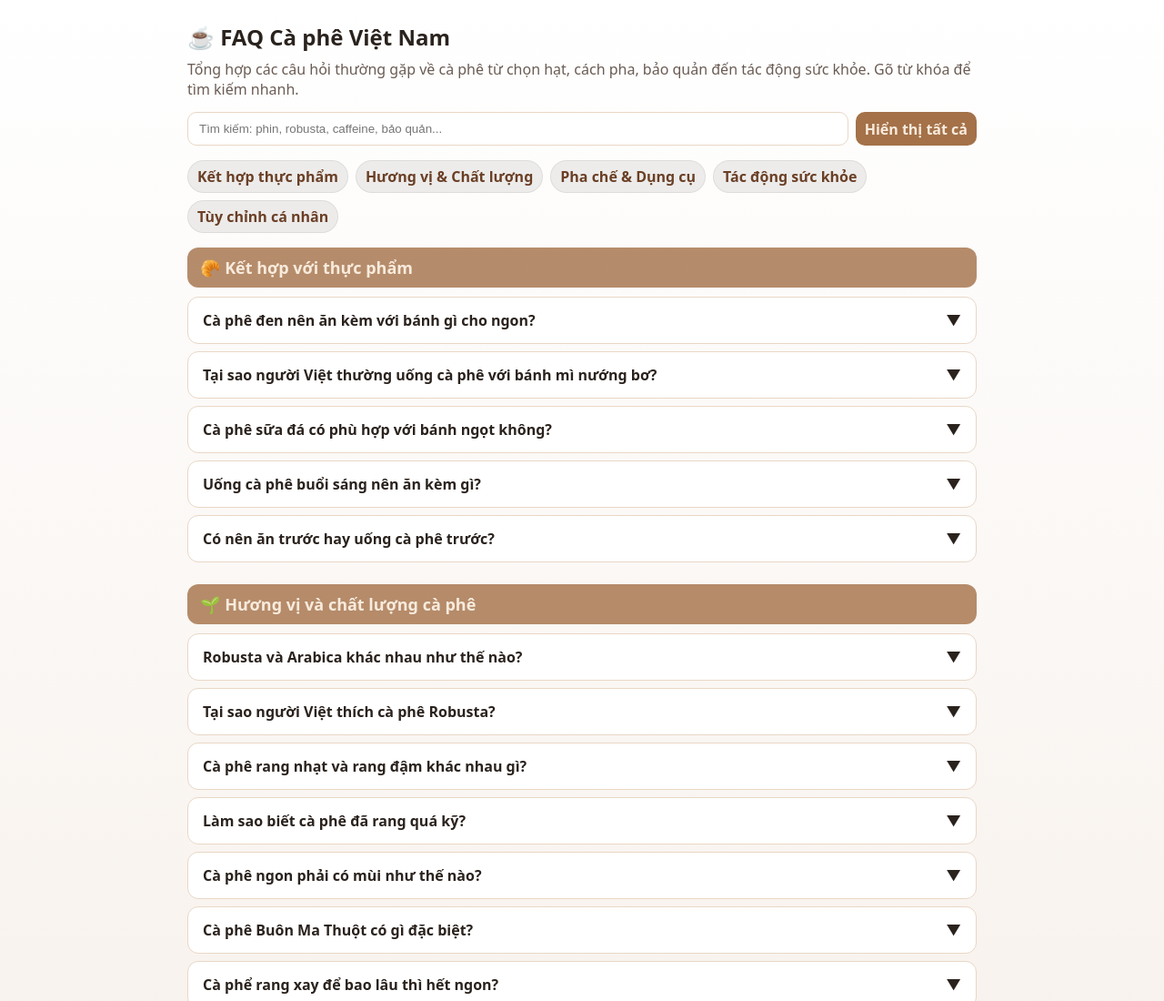
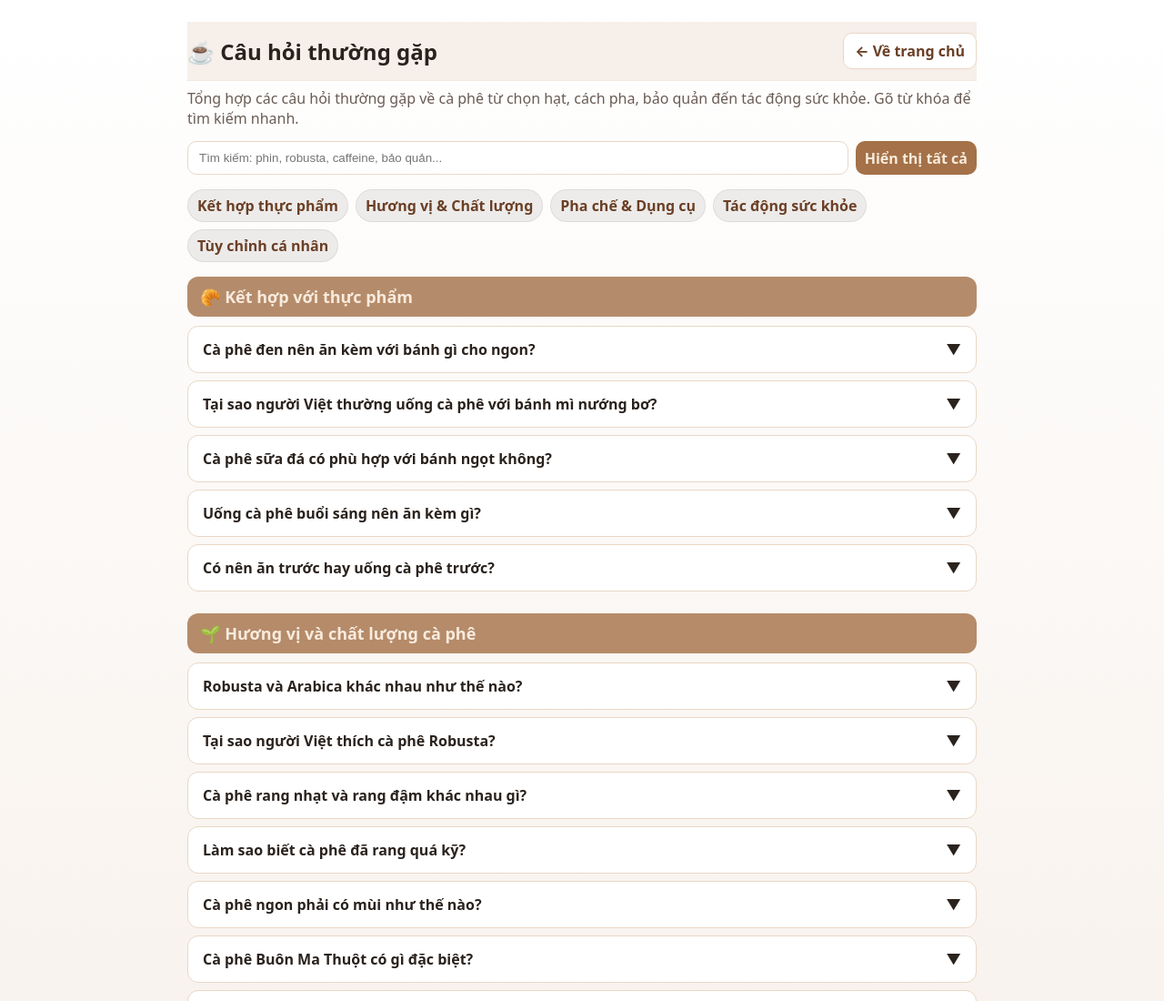
Before and after one commit to hamyan19/anarocafe, a plain HTML site: page faq.html in a window 1280 px wide. Shown: the top 1100 px of the page at 91% size. Drawn offline with Linux system fonts and the light colour scheme.

Commit message:
Update faq.html

```diff
--- a/faq.html
+++ b/faq.html
@@ -3,7 +3,7 @@
 <head>
   <meta charset="utf-8">
   <meta name="viewport" content="width=device-width, initial-scale=1">
-  <title>FAQ — Câu hỏi thường gặp về Cà phê Việt Nam</title>
+  <title>FAQ — Câu hỏi thường gặp về Cà phê </title>
   <style>
     :root{
       --bg:#f6efe9; --text:#2a221d; --panel:#a47148; --ink:#F8EBDD;
@@ -13,7 +13,7 @@
     body{margin:0;font-family:system-ui,-apple-system,Segoe UI,Roboto,Helvetica,Arial;
          background:linear-gradient(180deg,#fff,#f6efe9 50%,#f0e2d6);color:var(--text)}
     .wrap{max-width:900px;margin:24px auto;padding:0 16px}
-    header.page{display:flex;flex-wrap:wrap;gap:12px;align-items:center;justify-content:space-between;margin-bottom:8px}
+    header.page{display:flex;flex-wrap:wrap;gap:12px;align-items:center;justify-content:space-between;margin-bottom:8px;position:sticky;top:0;background:rgba(246,239,233,0.95);backdrop-filter:blur(10px);z-index:100;padding:12px 0;border-bottom:1px solid rgba(233,215,197,0.3)}
     header h1{margin:0;font-size:24px}
     .intro{margin:6px 0 14px;color:#6a5c54}
     .search{display:flex;gap:8px;margin-bottom:16px}
@@ -32,13 +32,16 @@
     .footer{margin:24px 0 12px;text-align:center;color:#806a5b}
     .chipnav{display:flex;flex-wrap:wrap;gap:8px;margin:10px 0}
     .chipnav a{display:inline-block;padding:6px 10px;border-radius:999px;border:1px solid #0001;background:#0001;color:#6b3f25;text-decoration:none;font-weight:700}
+    .home{color:#6b3f25;text-decoration:none;border:1px solid var(--border);padding:8px 12px;border-radius:10px;background:var(--card);font-weight:700;transition:all 0.2s ease}
+    .home:hover{background:#a47148;color:var(--ink);transform:translateY(-1px)}
     .strong{font-weight:700;color:#a47148}
   </style>
 </head>
 <body>
   <div class="wrap">
     <header class="page">
-      <h1>☕ FAQ Cà phê Việt Nam</h1>
+      <h1>☕ Câu hỏi thường gặp</h1>
+      <a class="home" href="https://anarocafe.vercel.app">← Về trang chủ</a>
     </header>
 
     <p class="intro">Tổng hợp các câu hỏi thường gặp về cà phê từ chọn hạt, cách pha, bảo quản đến tác động sức khỏe. Gõ từ khóa để tìm kiếm nhanh.</p>
```
